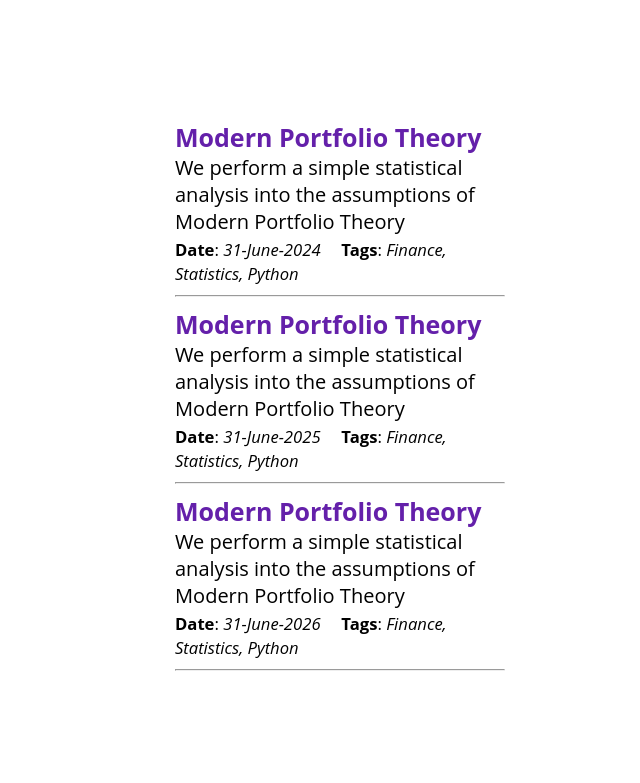
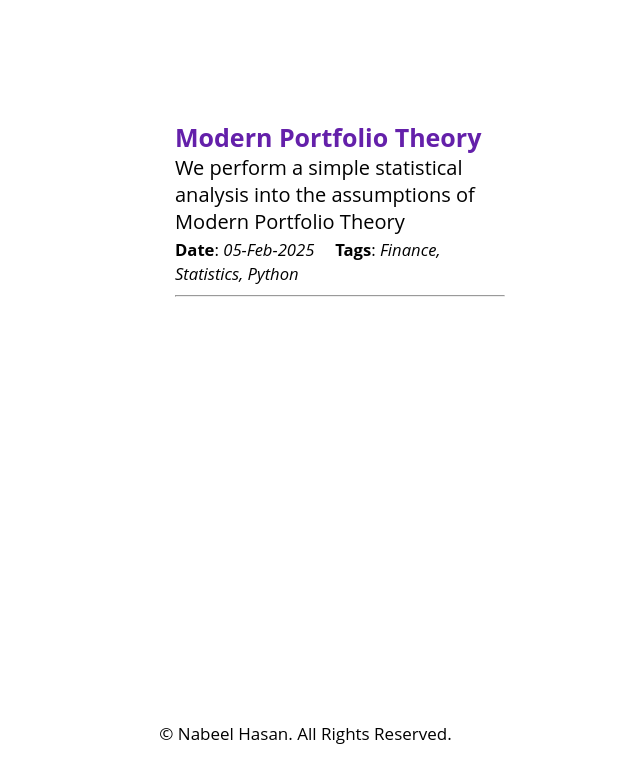
Before and after one commit to nabeel-io/blog, a plain HTML site: page index.html in a window 1280 px wide. Shown: the part 81-864 px from the top of the page, without its empty margins (320-960 px from the left). Drawn offline with nearby package versions, Linux system fonts and the light colour scheme.

Commit message:
new post added

```diff
--- a/index.html
+++ b/index.html
@@ -136,23 +136,7 @@ pre{ background-color: whitesmoke;
         <li>
             <a href="MPT1/index.html">Modern Portfolio Theory</a><br>
             <span>We perform a simple statistical analysis into the assumptions of Modern Portfolio Theory <span><br>
-            <span><small><b>Date</b>: <i>31-June-2024</i></small></span>&nbsp;&nbsp;&nbsp;
-            <span><small><b>Tags</b>: <i>Finance, Statistics, Python</i></small></span><br>
-            <hr>
-        </li>
-
-        <li>
-            <a href="MPT1/index.html">Modern Portfolio Theory</a><br>
-            <span>We perform a simple statistical analysis into the assumptions of Modern Portfolio Theory <span><br>
-            <span><small><b>Date</b>: <i>31-June-2025</i></small></span>&nbsp;&nbsp;&nbsp;
-            <span><small><b>Tags</b>: <i>Finance, Statistics, Python</i></small></span><br>
-            <hr>
-        </li>
-
-        <li>
-            <a href="MPT1/index.html">Modern Portfolio Theory</a><br>
-            <span>We perform a simple statistical analysis into the assumptions of Modern Portfolio Theory <span><br>
-            <span><small><b>Date</b>: <i>31-June-2026</i></small></span>&nbsp;&nbsp;&nbsp;
+            <span><small><b>Date</b>: <i>05-Feb-2025</i></small></span>&nbsp;&nbsp;&nbsp;
             <span><small><b>Tags</b>: <i>Finance, Statistics, Python</i></small></span><br>
             <hr>
         </li>
```
Also changed, not shown: posts/index.html (+1 -17 lines), static/favicon.ico (added), static/images/output_19_0.png (added), static/images/output_22_0.png (added), static/images/output_24_0.png (added), static/images/output_27_0.png (added), static/images/output_34_0.png (added), static/images/output_37_0.png (added), static/images/output_41_0.png (added), static/images/output_45_0.png (added), static/images/output_49_0.png (added), static/images/output_53_0.png (added), static/images/output_58_0.png (added).
